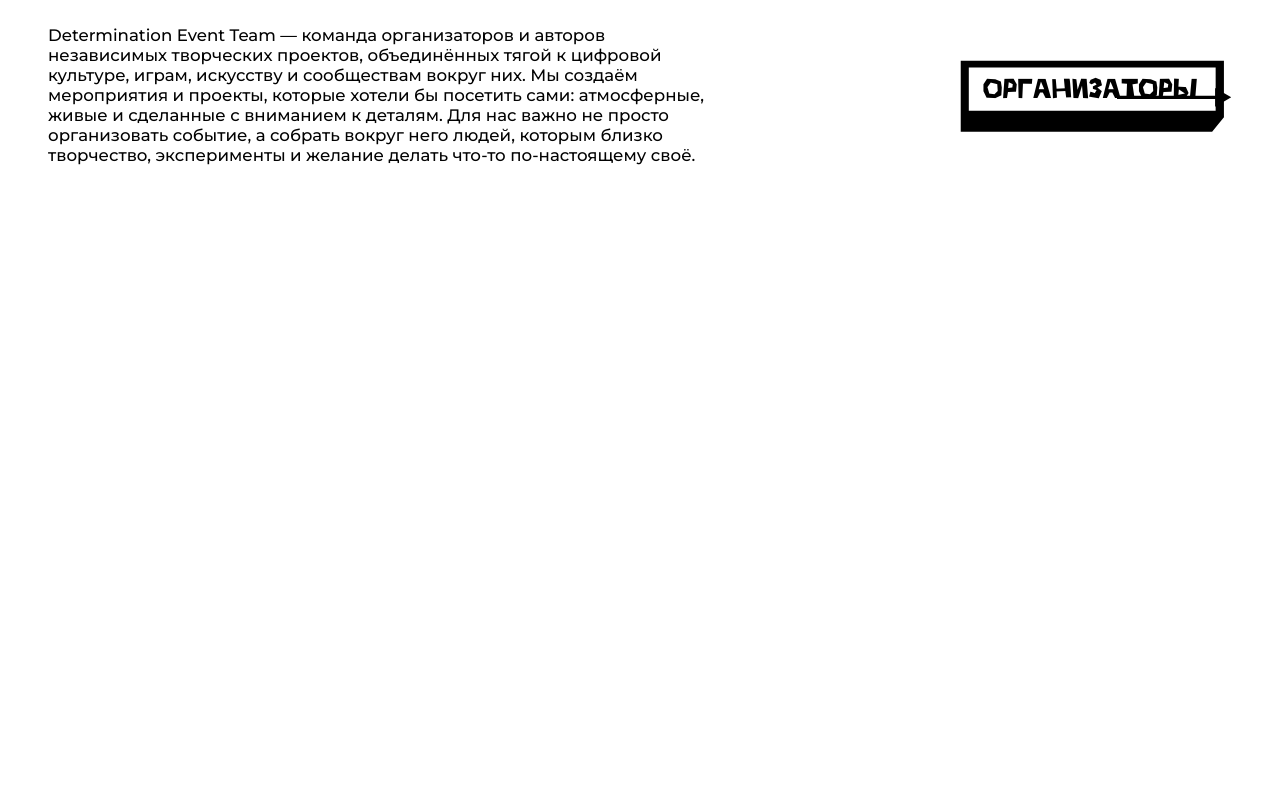
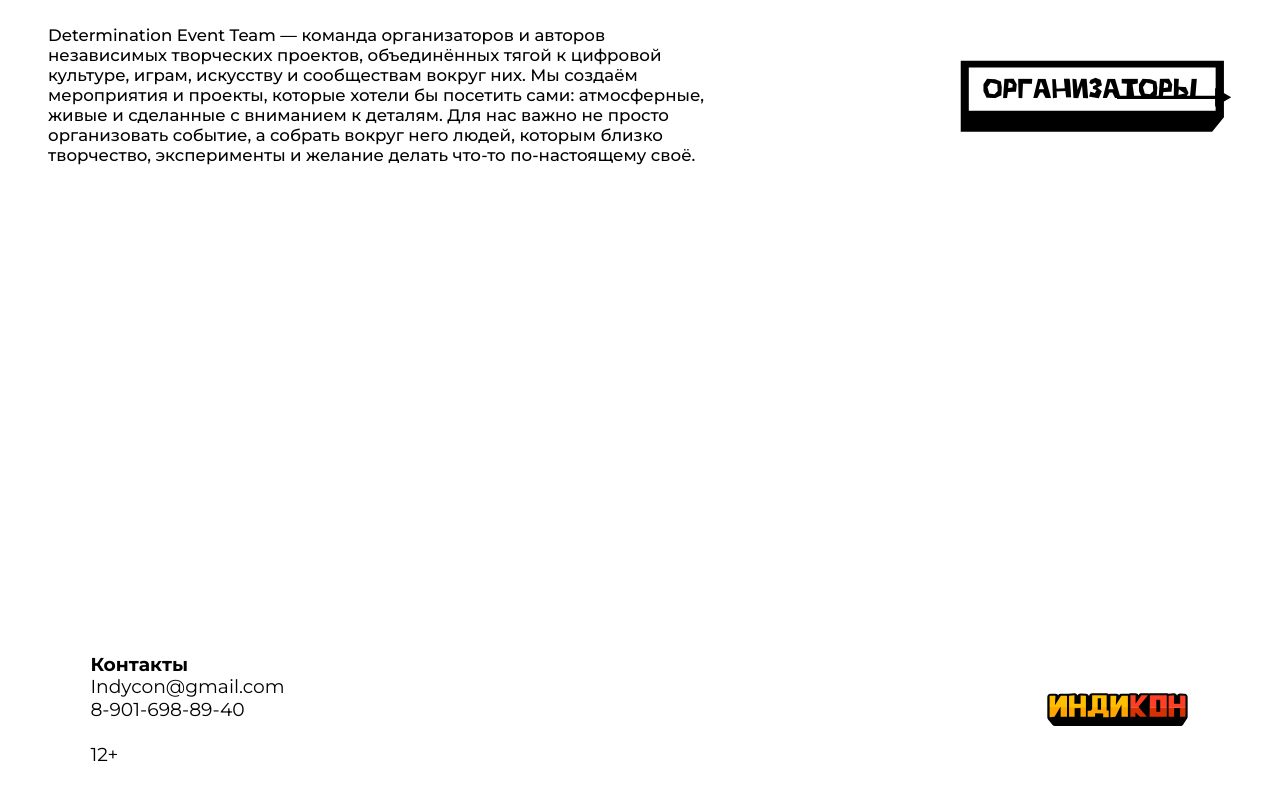
Before and after one commit to MixelTeWork/indiecon, a SvelteKit app: page / in a window 1280 px wide. Shown: the part 8986-9786 px from the top of the page. Before the commit the page ends 9557 px from the top, so only its background shows below. Built offline with nearby package versions, Linux system fonts and the light colour scheme.

Commit message:
index page

```diff
--- a/src/lib/components/Carousel.svelte
+++ b/src/lib/components/Carousel.svelte
@@ -118,7 +118,7 @@
 			{#each visibleItems as item, i (item.id)}
 				<div class="card" transition:fade style:grid-column={(i % cols) + 1} style:grid-row={Math.floor(i / cols) + 1}>
 					<div class="card__image">
-						<img src={item.img} alt={item.alt} />
+						<img src={item.img} alt={item.alt} loading="lazy" />
 					</div>
 					<h3 class="card__title">{item.title}</h3>
 					<div class="card__text">
--- /dev/null
+++ b/src/lib/components/Footer.svelte
@@ -0,0 +1,66 @@
+<script>
+	import { resolve } from "$app/paths";
+	import logo from "$lib/assets/logo.svg";
+
+	const email = "Indycon@gmail.com";
+	const phone = "8-901-698-89-40";
+</script>
+
+<footer>
+	<div class="info">
+		<h2>Контакты</h2>
+		<a href="mailto:{email}">{email}</a>
+		<a href="tel:{phone.replace(/[^0-9+]/g, '')}">{phone}</a>
+		<div class="mt">12+</div>
+	</div>
+
+	<a class="logo" href={resolve("/")}>
+		<img src={logo} alt="Индикон" />
+	</a>
+</footer>
+
+<style>
+	footer {
+		padding-inline: clamp(1.25rem, -0.75rem + 8vw, 6.25rem);
+		padding-top: clamp(2.75rem, 1.65rem + 4.4vw, 5.5rem);
+		padding-bottom: clamp(6.5rem, 7.2rem + -2.8vw, 4.75rem);
+		display: flex;
+		justify-content: space-between;
+		align-items: center;
+	}
+
+	.info {
+		font-size: 1.125em;
+		font-weight: 400;
+		display: flex;
+		flex-direction: column;
+	}
+
+	.info h2 {
+		font-weight: 700;
+	}
+
+	.info a:hover {
+		text-decoration: underline;
+	}
+
+	.mt {
+		margin-top: 1.2em;
+	}
+
+	.logo img {
+		height: 38px;
+	}
+
+	@media (max-width: 900px) {
+		.info {
+			font-size: inherit;
+		}
+	}
+
+	@media (max-width: 345px) {
+		.logo img {
+			height: 32px;
+		}
+	}
+</style>
--- a/src/lib/components/Header.svelte
+++ b/src/lib/components/Header.svelte
@@ -16,7 +16,7 @@
 
 <header class={{ open }}>
 	<a class="logo" href={resolve("/")}>
-		<img src={logo} alt="logo" />
+		<img src={logo} alt="Индикон" />
 	</a>
 
 	<nav>
--- a/src/routes/(index)/Gallery.svelte
+++ b/src/routes/(index)/Gallery.svelte
@@ -21,7 +21,7 @@
 			{#each rows as row, i (i)}
 				<div class="row">
 					{#each row as src, i (i)}
-						<img {src} alt="Фото" />
+						<img {src} alt="Фото" loading="lazy" />
 					{/each}
 				</div>
 			{/each}
--- a/src/routes/(index)/past_festivals/PastFestivals.svelte
+++ b/src/routes/(index)/past_festivals/PastFestivals.svelte
@@ -13,7 +13,7 @@
 
 	<div class="hero">
 		<span class="date">12.08.2025</span>
-		<img src={asset("/imgs/past_fest/hero_2025.webp")} alt="Прошедший фестиваль 2025" />
+		<img src={asset("/imgs/past_fest/hero_2025.webp")} alt="Прошедший фестиваль 2025" loading="lazy" />
 	</div>
 
 	<div class="review h3">
@@ -55,8 +55,9 @@
 	}
 
 	.title {
-		background-color: var(--theme-secondary-bg, #000);
-		color: var(--theme-secondary-text, #fff);
+		background-color: var(--theme-secondary-bg);
+		color: var(--theme-secondary-text);
+		transition: var(--theme-transition);
 		text-align: center;
 		text-transform: uppercase;
 		padding: 0.5em 0;
--- a/src/routes/+layout.svelte
+++ b/src/routes/+layout.svelte
@@ -3,6 +3,7 @@
 	import "../app.css";
 	import "$lib/fonts/fonts.css";
 	import Header from "$lib/components/Header.svelte";
+	import Footer from "$lib/components/Footer.svelte";
 
 	let { children } = $props();
 </script>
@@ -19,7 +20,7 @@
 		{@render children()}
 	</main>
 
-	<!-- <Footer /> -->
+	<Footer />
 </div>
 
 <style>
```
